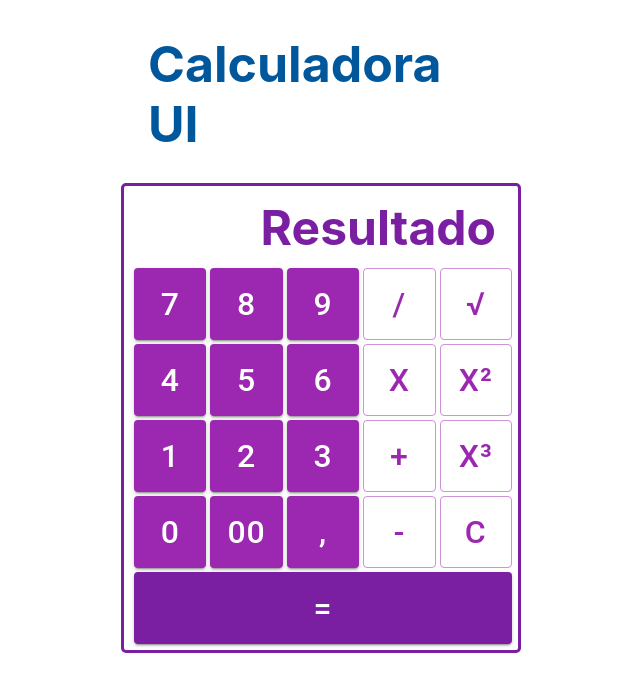
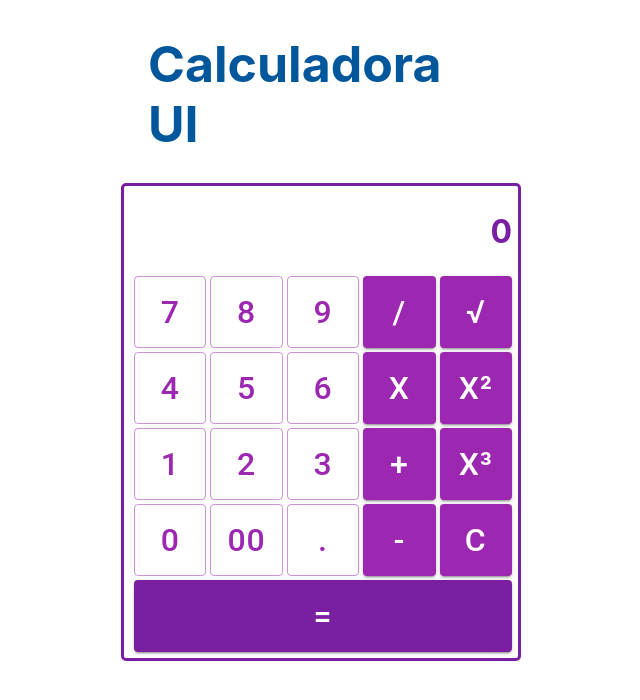
Before and after one commit to MatheusHernane/Calculadora, a React (Create React App) app in the folder calculadora/: page / in a window 1280 px wide. Shown: the top 700 px of the page, without its empty margins (317-957 px from the left). Built offline with nearby package versions, Linux system fonts and the light colour scheme.

Commit message:
Criando funcionalidade para os botoes

```diff
--- a/calculadora/src/components/calculadora.css
+++ b/calculadora/src/components/calculadora.css
@@ -8,9 +8,12 @@
 }
 
 .result {
-  font-size: 3rem;
+  font-size: 2rem;
   color: #7b1fa2;
   margin: auto;
   justify-content: flex-end;
   display: flex;
+  width: 100%;
+  height: 80px;
+  overflow: hidden;
 }
--- a/calculadora/src/components/calculadora.js
+++ b/calculadora/src/components/calculadora.js
@@ -1,4 +1,5 @@
 import * as React from "react";
+import { useState } from "react";
 import { Box, Grid } from "@mui/material";
 import { ThemeProvider, createTheme } from "@mui/material/styles";
 import Botao from "./botao";
@@ -23,113 +24,280 @@ const theme = createTheme({
 });
 
 export default function Calculadora() {
+  const [num, setNum] = useState(0);
+  const [oldnum, setOldnum] = useState();
+  const [operator, setOperator] = useState();
+
+  function inputNum(e) {
+    var input = e.target.value;
+    if (num === 0) {
+      setNum(input);
+    } else {
+      setNum(num + input);
+    }
+  }
+
+  function clear() {
+    setNum(0);
+    setOldnum(0);
+    setOperator(0);
+  }
+
+  function operation(e) {
+    var operatorInput = e.target.value;
+    setOperator(operatorInput);
+    setOldnum(num);
+    setNum(0);
+  }
+
+  function calculate() {
+    if (operator === "/") {
+      setNum(parseFloat(oldnum) / parseFloat(num)); //parseFloat converte a string em número
+    } else if (operator === "x") {
+      setNum(parseFloat(oldnum) * parseFloat(num));
+    } else if (operator === "+") {
+      setNum(parseFloat(oldnum) + parseFloat(num));
+    } else if (operator === "-") {
+      setNum(parseFloat(oldnum) - parseFloat(num));
+    } else if (operator === "x²") {
+      setNum(parseFloat(oldnum) * parseFloat(oldnum));
+    } else if (operator === "x³") {
+      setNum(parseFloat(oldnum) * parseFloat(oldnum) * parseFloat(oldnum));
+    } else if (operator === "√") {
+      setNum(Math.sqrt(parseFloat(oldnum)));
+    }
+  }
   return (
     <ThemeProvider theme={theme}>
       <Box sx={{ "& button": { m: 0 } }}>
         <Grid className="details" container spacing={0.5}>
-          <h1 className="result">Resultado</h1>
+          <h1 className="result">{num}</h1>
           <Grid item xs={2.4}>
-            <Botao fullWidth={true} variant="contained" color="secondary">
+            <Botao
+              fullWidth={true}
+              variant="outlined"
+              color="secondary"
+              onClick={inputNum}
+              value={7}
+            >
               7
             </Botao>
           </Grid>
           <Grid item xs={2.4}>
-            <Botao fullWidth={true} variant="contained" color="secondary">
+            <Botao
+              fullWidth={true}
+              variant="outlined"
+              color="secondary"
+              onClick={inputNum}
+              value={8}
+            >
               8
             </Botao>
           </Grid>
           <Grid item xs={2.4}>
-            <Botao fullWidth={true} variant="contained" color="secondary">
+            <Botao
+              fullWidth={true}
+              variant="outlined"
+              color="secondary"
+              onClick={inputNum}
+              value={9}
+            >
               9
             </Botao>
           </Grid>
           <Grid item xs={2.4}>
-            <Botao fullWidth={true} variant="outlined" color="secondary">
+            <Botao
+              fullWidth={true}
+              variant="contained"
+              color="secondary"
+              onClick={operation}
+              value={"/"}
+            >
               /
             </Botao>
           </Grid>
           <Grid item xs={2.4}>
-            <Botao fullWidth={true} variant="outlined" color="secondary">
+            <Botao
+              fullWidth={true}
+              variant="contained"
+              color="secondary"
+              onClick={operation}
+              value={"√"}
+            >
               √
             </Botao>
           </Grid>
           <Grid item xs={2.4}>
-            <Botao fullWidth={true} variant="contained" color="secondary">
+            <Botao
+              fullWidth={true}
+              variant="outlined"
+              color="secondary"
+              onClick={inputNum}
+              value={4}
+            >
               4
             </Botao>
           </Grid>
           <Grid item xs={2.4}>
-            <Botao fullWidth={true} variant="contained" color="secondary">
+            <Botao
+              fullWidth={true}
+              variant="outlined"
+              color="secondary"
+              onClick={inputNum}
+              value={5}
+            >
               5
             </Botao>
           </Grid>
           <Grid item xs={2.4}>
-            <Botao fullWidth={true} variant="contained" color="secondary">
+            <Botao
+              fullWidth={true}
+              variant="outlined"
+              color="secondary"
+              onClick={inputNum}
+              value={6}
+            >
               6
             </Botao>
           </Grid>
           <Grid item xs={2.4}>
-            <Botao fullWidth={true} variant="outlined" color="secondary">
-              X
+            <Botao
+              fullWidth={true}
+              variant="contained"
+              color="secondary"
+              onClick={operation}
+              value={"x"}
+            >
+              x
             </Botao>
           </Grid>
           <Grid item xs={2.4}>
-            <Botao fullWidth={true} variant="outlined" color="secondary">
+            <Botao
+              fullWidth={true}
+              variant="contained"
+              color="secondary"
+              onClick={operation}
+              value={"x²"}
+            >
               x²
             </Botao>
           </Grid>
           <Grid item xs={2.4}>
-            <Botao fullWidth={true} variant="contained" color="secondary">
+            <Botao
+              fullWidth={true}
+              variant="outlined"
+              color="secondary"
+              onClick={inputNum}
+              value={1}
+            >
               1
             </Botao>
           </Grid>
           <Grid item xs={2.4}>
-            <Botao fullWidth={true} variant="contained" color="secondary">
+            <Botao
+              fullWidth={true}
+              variant="outlined"
+              color="secondary"
+              onClick={inputNum}
+              value={2}
+            >
               2
             </Botao>
           </Grid>
           <Grid item xs={2.4}>
-            <Botao fullWidth={true} variant="contained" color="secondary">
+            <Botao
+              fullWidth={true}
+              variant="outlined"
+              color="secondary"
+              onClick={inputNum}
+              value={3}
+            >
               3
             </Botao>
           </Grid>
           <Grid item xs={2.4}>
-            <Botao fullWidth={true} variant="outlined" color="secondary">
+            <Botao
+              fullWidth={true}
+              variant="contained"
+              color="secondary"
+              onClick={operation}
+              value={"+"}
+            >
               +
             </Botao>
           </Grid>
           <Grid item xs={2.4}>
-            <Botao fullWidth={true} variant="outlined" color="secondary">
+            <Botao
+              fullWidth={true}
+              variant="contained"
+              color="secondary"
+              onClick={operation}
+              value={"x³"}
+            >
               x³
             </Botao>
           </Grid>
           <Grid item xs={2.4}>
-            <Botao fullWidth={true} variant="contained" color="secondary">
+            <Botao
+              fullWidth={true}
+              variant="outlined"
+              color="secondary"
+              onClick={inputNum}
+              value={0}
+            >
               0
             </Botao>
           </Grid>
           <Grid item xs={2.4}>
-            <Botao fullWidth={true} variant="contained" color="secondary">
+            <Botao
+              fullWidth={true}
+              variant="outlined"
+              color="secondary"
+              onClick={inputNum}
+              value={"00"}
+            >
               00
             </Botao>
           </Grid>
           <Grid item xs={2.4}>
-            <Botao fullWidth={true} variant="contained" color="secondary">
-              ,
+            <Botao
+              fullWidth={true}
+              variant="outlined"
+              color="secondary"
+              onClick={inputNum}
+              value={"."}
+            >
+              .
             </Botao>
           </Grid>
           <Grid item xs={2.4}>
-            <Botao fullWidth={true} variant="outlined" color="secondary">
+            <Botao
+              fullWidth={true}
+              variant="contained"
+              color="secondary"
+              onClick={operation}
+              value={"-"}
+            >
               -
             </Botao>
           </Grid>
           <Grid item xs={2.4}>
-            <Botao fullWidth={true} variant="outlined" color="secondary">
+            <Botao
+              fullWidth={true}
+              variant="contained"
+              color="secondary"
+              onClick={clear}
+            >
               C
             </Botao>
           </Grid>
           <Grid item xs={12}>
-            <Botao fullWidth={true} variant="contained" color="primary">
+            <Botao
+              fullWidth={true}
+              variant="contained"
+              color="primary"
+              onClick={calculate}
+            >
               =
             </Botao>
           </Grid>
```
